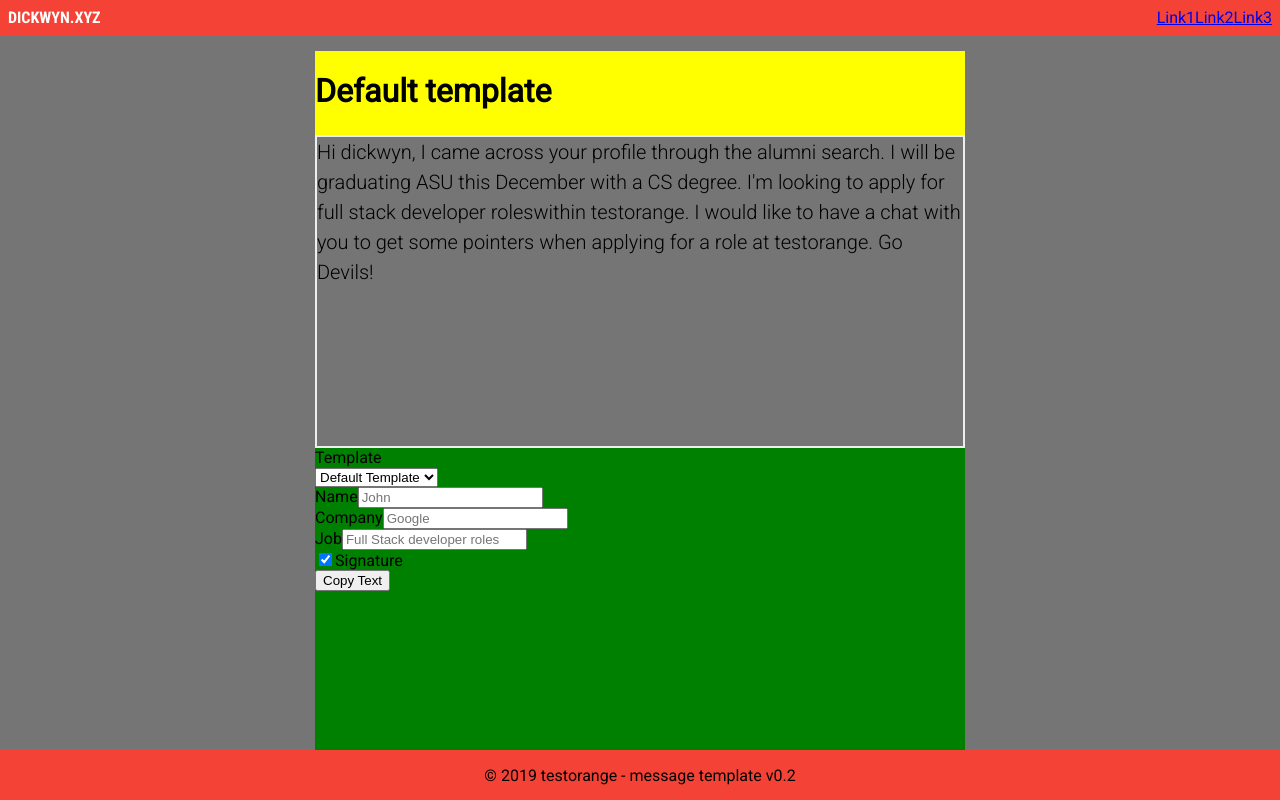
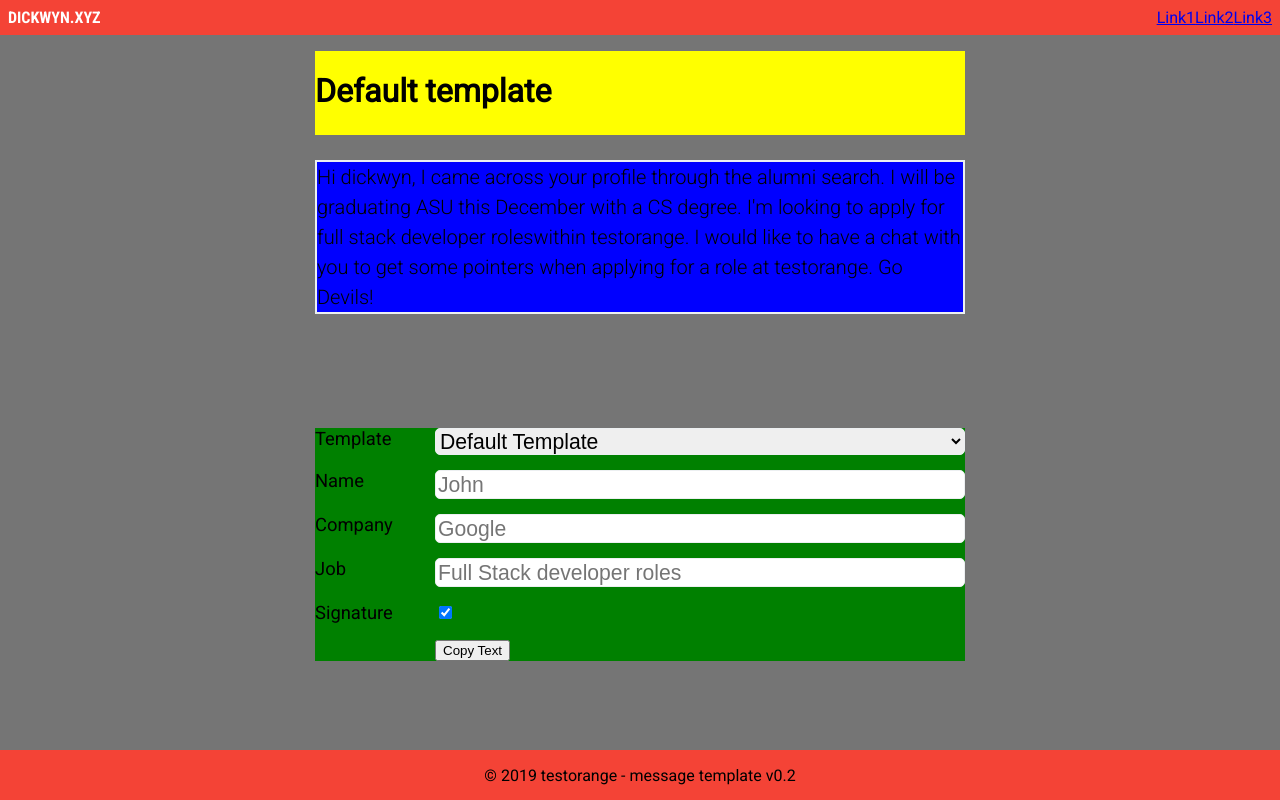
Before and after one commit to dickwyn/linkedin-message-template, a React (Create React App) app: page / in a window 1280 px wide. Built offline with nearby package versions, Linux system fonts and the light colour scheme.

Commit message:
wire updatestate to input boxes

```diff
--- a/src/Components/Template/index.js
+++ b/src/Components/Template/index.js
@@ -10,8 +10,8 @@ class Template extends Component {
     signature: true,
   };
 
-  onChange = () => {
-    this.setState({});
+  handleChange = e => {
+    this.setState({ [e.target.name]: e.target.value });
   };
 
   render() {
@@ -29,41 +29,43 @@ class Template extends Component {
           to get some pointers when applying for a role at {company}. Go Devils!
         </div>
         <div className="form">
+          <div className="label">Template</div>
           <div className="template-select">
-            <label className="form-label">Template</label>
-            <div className="col-sm-10" id="templateName">
-              <select className="form-control">
-                <option>Default Template</option>
-              </select>
-            </div>
+            <select className="form-control">
+              <option>Default Template</option>
+            </select>
           </div>
+          <div className="label">Name</div>
           <div className="name">
-            <label className="form-label">Name</label>
             <input
               type="text"
               className="form-control"
-              id="personName"
               placeholder="John"
+              name="name"
+              onChange={this.handleChange}
             />
           </div>
+          <div className="label">Company</div>
           <div className="company">
-            <label className="form-label">Company</label>
             <input
               type="text"
               className="form-control"
-              id="companyName"
               placeholder="Google"
+              name="company"
+              onChange={this.handleChange}
             />
           </div>
+          <div className="label">Job</div>
           <div className="job">
-            <label className="form-label">Job</label>
             <input
               type="text"
               className="form-control"
-              id="jobName"
               placeholder="Full Stack developer roles"
+              name="job"
+              onChange={this.handleChange}
             />
           </div>
+          <div className="label">Signature</div>
           <div className="signature">
             <input
               className="form-check-input"
@@ -71,8 +73,8 @@ class Template extends Component {
               id="signatureName"
               checked
             />
-            <label className="form-check-label">Signature</label>
           </div>
+          <div className="label" />
           <div className="copy-button">
             <button
               type="button"
--- a/src/styles/template.scss
+++ b/src/styles/template.scss
@@ -1,8 +1,8 @@
 @import './variables.scss';
 
 .template {
+  grid-area: content;
   display: grid;
-  grid-area: content;
   background-color: $secondary-text;
   grid-template-columns: auto 650px auto;
   grid-template-rows: 100px auto auto;
@@ -10,6 +10,7 @@
     '. title .'
     '. message .'
     '. form .';
+  grid-row-gap: 25px;
 
   .title {
     grid-area: title;
@@ -23,11 +24,30 @@
     font-size: 1.25em;
     line-height: 1.5em;
     border: 2px solid $divider-color;
-    // background-color: blue;
+    background-color: blue;
+    align-self: start;
   }
 
   .form {
     grid-area: form;
+    display: grid;
+    font-size: 1.15em;
     background-color: green;
+    grid-template-columns: 120px auto;
+    grid-row-gap: 15px;
+    align-self: start;
+
+    select.form-control,
+    .form-control {
+      border-radius: 5px;
+      border: 1px solid $divider-color;
+      font-size: 1.15em;
+      width: -webkit-fill-available;
+      height: 25px;
+    }
+
+    select.form-control {
+      height: inherit;
+    }
   }
 }
```
